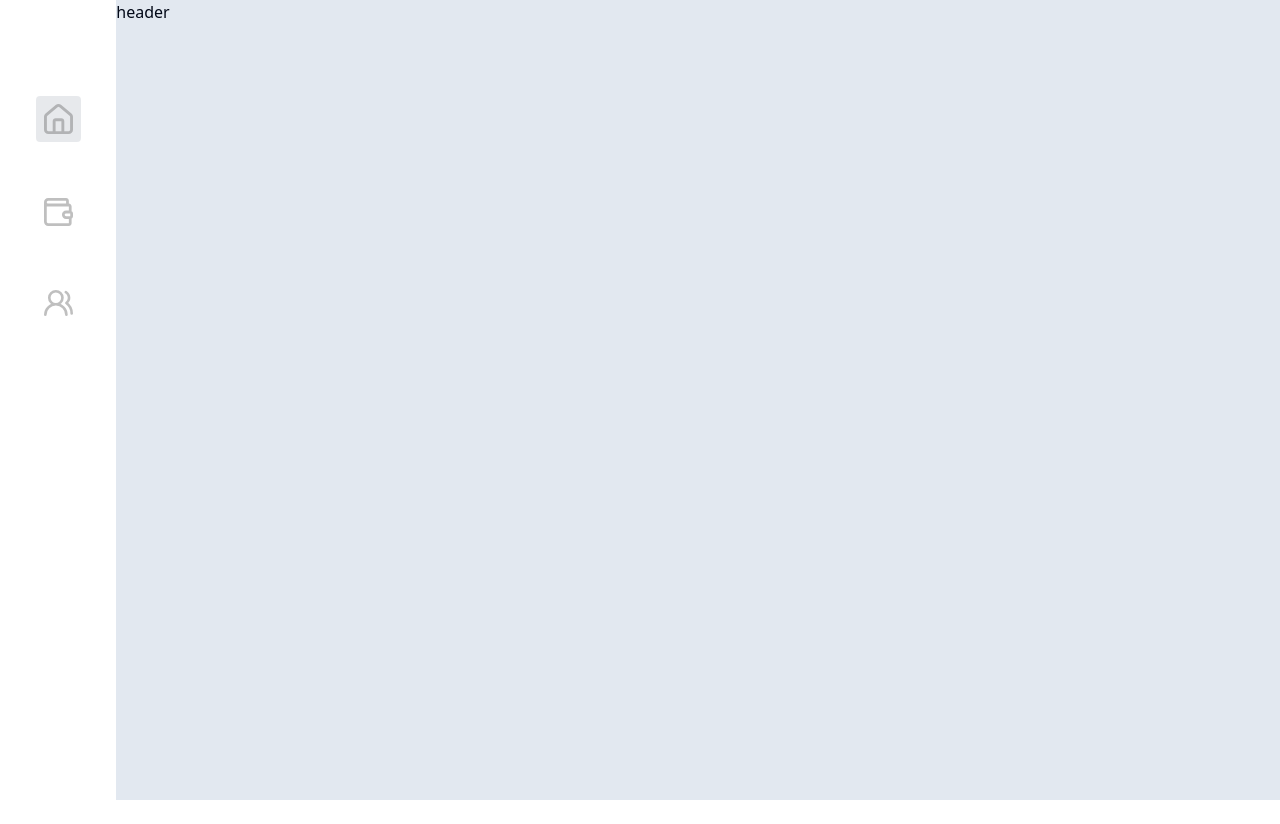
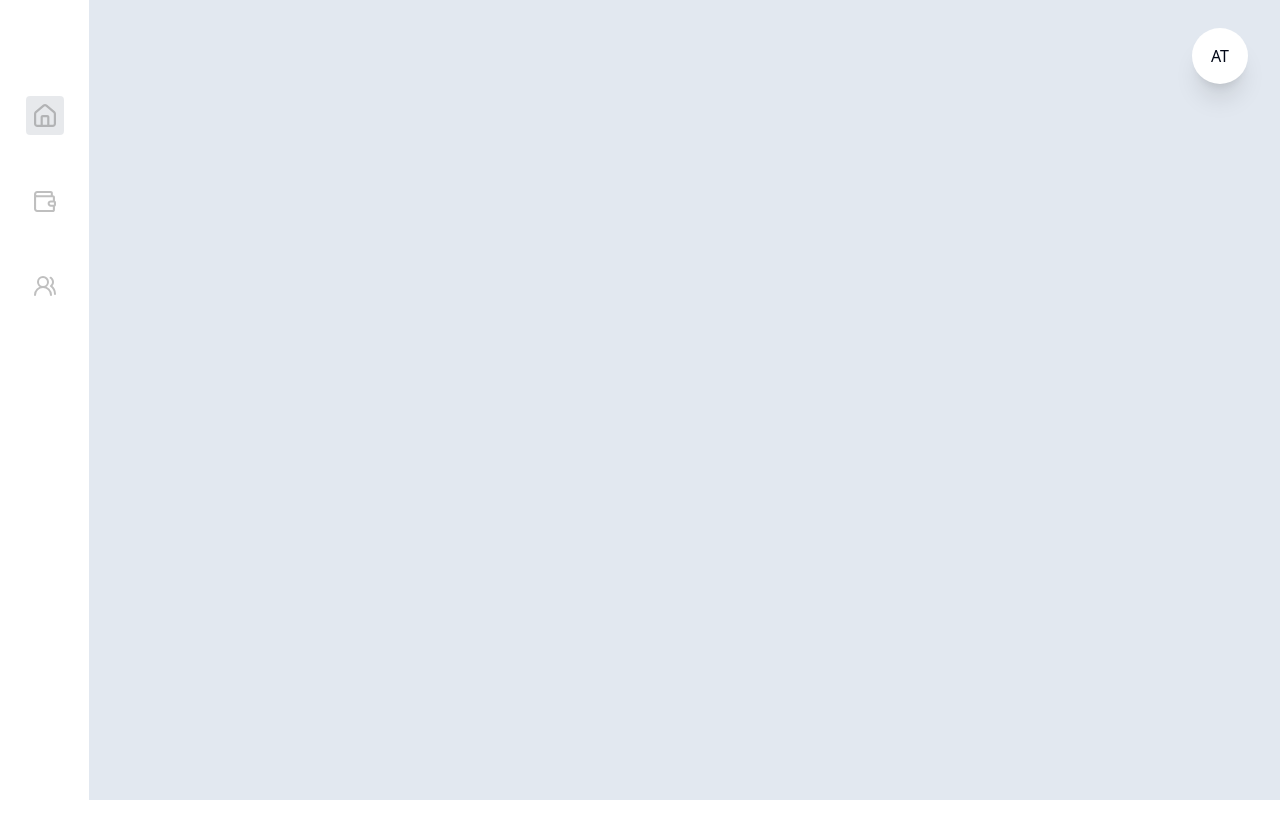
Before and after one commit to andretdr/se200_capstone, a Next.js app: page / in a window 1280 px wide. After the commit the page ends 800 px from the top, so only its background shows below. Built offline with nearby package versions, Linux system fonts and the light colour scheme.

Commit message:
Part 1 all done

```diff
--- a/app/customers/add/page-client.tsx
+++ b/app/customers/add/page-client.tsx
@@ -90,7 +90,7 @@ export default function AddCustomerPage(policies: Policies) {
   return (
    <div className="sm:container">
 
-        <Card className='w-2/4 h-fit mx-auto mt-20'>
+        <Card className='w-2/4 h-fit mx-auto mt-20 shadow-xl'>
         <CardHeader>
             <CardTitle>Add Customer</CardTitle>
             <CardDescription>Lorem ipsum dolor sit amet consectetur adipisicing elit. Est facilis quo aliquam!</CardDescription>
--- a/app/layout.tsx
+++ b/app/layout.tsx
@@ -5,15 +5,34 @@ import Image from 'next/image';
 import houseSVG from './assets/house.svg'
 import usersSVG from './assets/users.svg'
 import walletSVG from './assets/wallet.svg'
+import Link from 'next/link';
 import { usePathname } from "next/navigation";
 
-import Link from 'next/link';
 import {
   Tooltip,
   TooltipContent,
   TooltipProvider,
   TooltipTrigger
 } from '@/components/ui/tooltip';
+
+import {
+  LogOut,
+  Settings,
+  User,
+} from "lucide-react"
+
+import {
+  DropdownMenu,
+  DropdownMenuContent,
+  DropdownMenuGroup,
+  DropdownMenuItem,
+  DropdownMenuLabel,
+  DropdownMenuSeparator,
+  DropdownMenuShortcut,
+  DropdownMenuTrigger,
+} from "@/components/ui/dropdown-menu"
+
+
 
 export default function RootLayout({
   children,
@@ -27,15 +46,13 @@ export default function RootLayout({
   return (
     <html lang="en">
       <body className='flex flex-row'>
-        <section className='w-32 bg-white'>
+        <section className='w-24 bg-white'>
           <div>
 
           <TooltipProvider>
             <Tooltip>
               <TooltipTrigger asChild>
-
                 <Link href='/'>
-
                   {
                     <Image className={
                         path == '/' ?
@@ -43,24 +60,20 @@ export default function RootLayout({
                         : 'mb-12 mt-24 mx-auto p-2 rounded opacity-50 hover:opacity-100'
                     }
                       priority
-                      width={45}
+                      width={38}
                       src={houseSVG}
                       alt="Home Icon"
                     />
                   }
               </Link>
-
               </TooltipTrigger>
               <TooltipContent side='right'>
                 <p>Home</p>
               </TooltipContent>
             </Tooltip>
-          </TooltipProvider>
 
-          <TooltipProvider>
             <Tooltip>
               <TooltipTrigger asChild>
-
               <Link href='/policies'>
               <Image className={
                         path == '/policies' ?
@@ -68,23 +81,19 @@ export default function RootLayout({
                         : 'mb-12 mx-auto p-2 rounded opacity-50 hover:opacity-100'
                     }
                   priority
-                  width={45}
+                  width={38}
                   src={walletSVG}
                   alt="Wallet Icon"
                 />
               </Link>
-
               </TooltipTrigger>
               <TooltipContent side='right'>
                 <p>Policies</p>
               </TooltipContent>
             </Tooltip>
-          </TooltipProvider>
 
-          <TooltipProvider>
             <Tooltip>
               <TooltipTrigger asChild>
-
                 <Link href='/customers'>
                 <Image className={
                         path == '/customers' ?
@@ -92,12 +101,11 @@ export default function RootLayout({
                         : 'mb-12 mx-auto p-2 rounded opacity-50 hover:opacity-100'
                     }
                     priority
-                    width={45}
+                    width={38}
                     src={usersSVG}
                     alt="Users Icon"
                   />
                 </Link>
-
               </TooltipTrigger>
               <TooltipContent side='right'>
                 <p>Customers</p>
@@ -105,23 +113,50 @@ export default function RootLayout({
             </Tooltip>
           </TooltipProvider>
 
-
           </div>
-
         </section>
 
         <section className='w-full h-screen bg-slate-200 flex flex-col'>
-          <header className='h-24'>
-            <div className='mx-auto'>header</div>
+          <header className='h-24 max-h-24 flex flex-row'>
+
+          <DropdownMenu>
+            <DropdownMenuTrigger asChild>
+              <button className='relative mx-auto me-8 mt-4'>
+                <div className="w-14 h-14 bg-white rounded-full flex justify-center items-center text-center p-5 shadow-xl">
+                    AT
+                </div>
+              </button>
+            </DropdownMenuTrigger>
+            <DropdownMenuContent className="w-56">
+              <DropdownMenuLabel>My Account</DropdownMenuLabel>
+              <DropdownMenuSeparator />
+              <DropdownMenuGroup>
+                <DropdownMenuItem>
+                  <User className="mr-2 h-4 w-4" />
+                  <span>Profile</span>
+                  <DropdownMenuShortcut>⇧⌘P</DropdownMenuShortcut>
+                </DropdownMenuItem>
+                <DropdownMenuItem>
+                  <Settings className="mr-2 h-4 w-4" />
+                  <span>Settings</span>
+                  <DropdownMenuShortcut>⌘S</DropdownMenuShortcut>
+                </DropdownMenuItem>
+              <DropdownMenuSeparator />
+              <DropdownMenuItem>
+                <LogOut className="mr-2 h-4 w-4" />
+                <span>Log out</span>
+                <DropdownMenuShortcut>⇧⌘Q</DropdownMenuShortcut>
+              </DropdownMenuItem>
+            </DropdownMenuGroup>
+            </DropdownMenuContent>
+          </DropdownMenu>
           </header>
 
           <section>
             {children}
+
           </section>
-
         </section>
-
-
 
       </body>
     </html>
--- a/app/page.tsx
+++ b/app/page.tsx
@@ -3,7 +3,7 @@ import Link from "next/link";
 
 export default async function Page() {
   return (
-    <main className="flex min-h-screen flex-col items-center justify-between p-24">
+    <main className="flex flex-col items-center justify-between p-24">
 
 
     </main>
--- a/app/policies/add/page-client.tsx
+++ b/app/policies/add/page-client.tsx
@@ -90,7 +90,7 @@ export default function AddPolicyPage(policyTypes: PolicyTypes) {
    <div className="sm:container">
 
         {/* <GetPolicyType /> */}
-        <Card className='w-2/4 h-fit mt-20 mx-auto'>
+        <Card className='w-2/4 h-fit mt-20 mx-auto shadow-xl'>
         <CardHeader>
             <CardTitle>Add Policy</CardTitle>
             <CardDescription>Lorem ipsum dolor sit amet consectetur adipisicing elit. Est facilis quo aliquam!</CardDescription>
--- a/app/policies/page.tsx
+++ b/app/policies/page.tsx
@@ -35,7 +35,7 @@ export default async function Page({ searchParams }) {
           </Button>
     </section>
 
-      <div className="bg-white h-96 rounded-lg">
+      <div className="bg-white h-96 rounded-lg shadow-xl">
 
         <section className="">
           <PoliciesTable policies={page} offset={newOffset} totalcount={totalCount}/>
```
